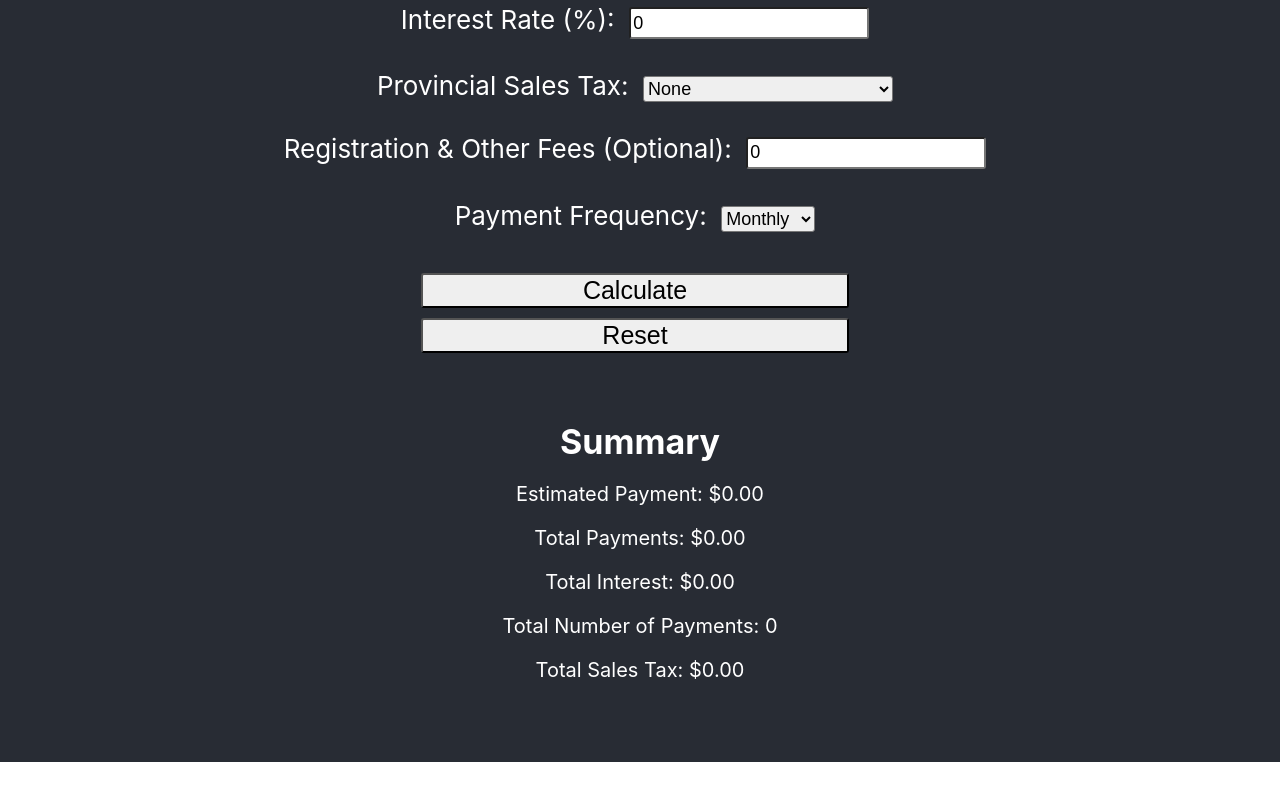
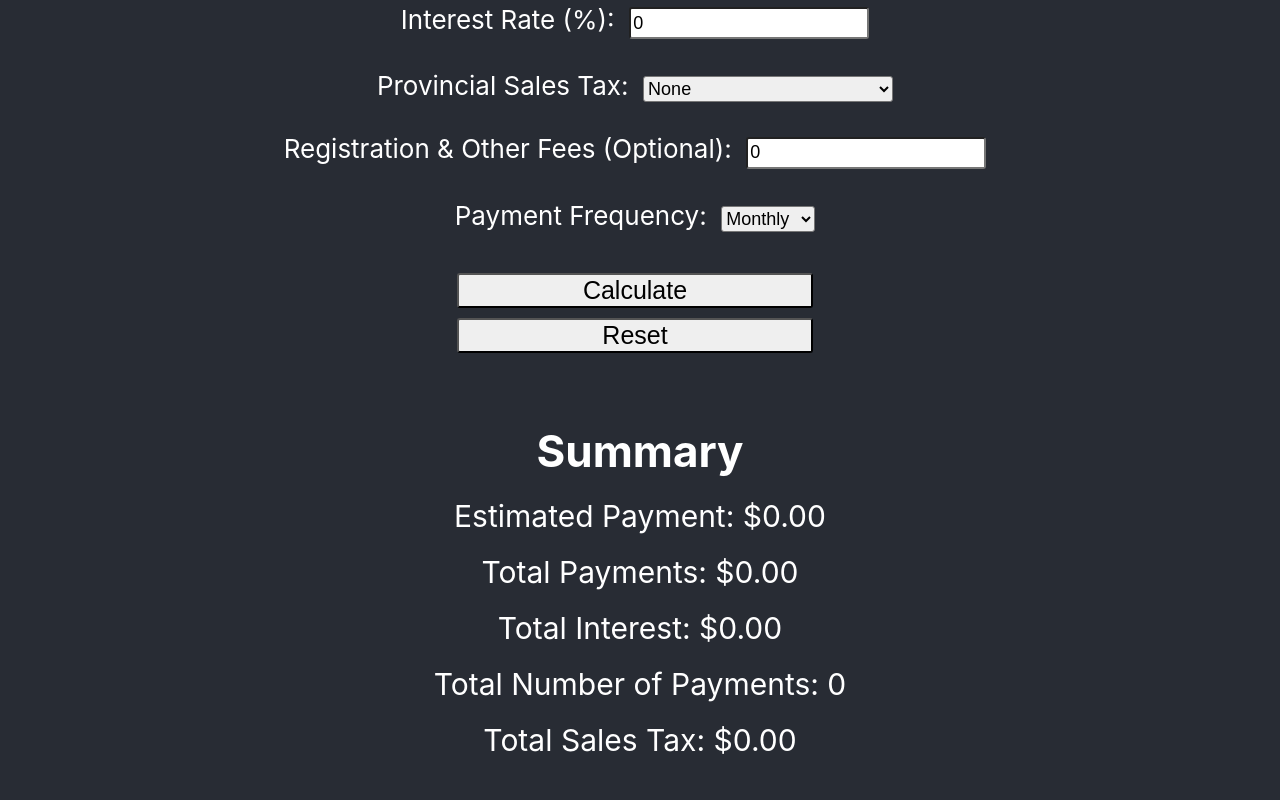
Before and after one commit to deelaw8898/Wealth-Wise, a React (Create React App) app in the folder Frontend/: page /car in a window 1280 px wide. Shown: the part 510-1310 px from the top of the page. Before the commit the page ends 1272 px from the top, so only its background shows below. Built offline with nearby package versions, Linux system fonts and the light colour scheme.

Commit message:
Updated car_pay.css

```diff
--- a/Frontend/src/pages/Car_payment/car_pay.css
+++ b/Frontend/src/pages/Car_payment/car_pay.css
@@ -38,7 +38,7 @@
 .CarPaymentCalculatorPage button {
     height: auto;
     font-size: 25px;
-    width: 60%;
+    width: 50%;
     border-radius: 3px;
     align-self: center;
     margin-right: 10px;
@@ -56,18 +56,18 @@
 .CarPaymentCalculatorPage .summary-section {
     margin-top: 20px;
     border-radius: 8px;
-    padding: 20px;
+    padding: 15px;
 }
 
 .CarPaymentCalculatorPage .summary-section h2 {
-    font-size: 34px;
+    font-size: 44px;
     font-weight: bold;
     margin-bottom: 20px;
     text-align: center;
 }
 
 .CarPaymentCalculatorPage .summary-section div {
-    font-size: 20px;
+    font-size: 30px;
     margin-bottom: 20px;
     text-align: center;
 }
```
